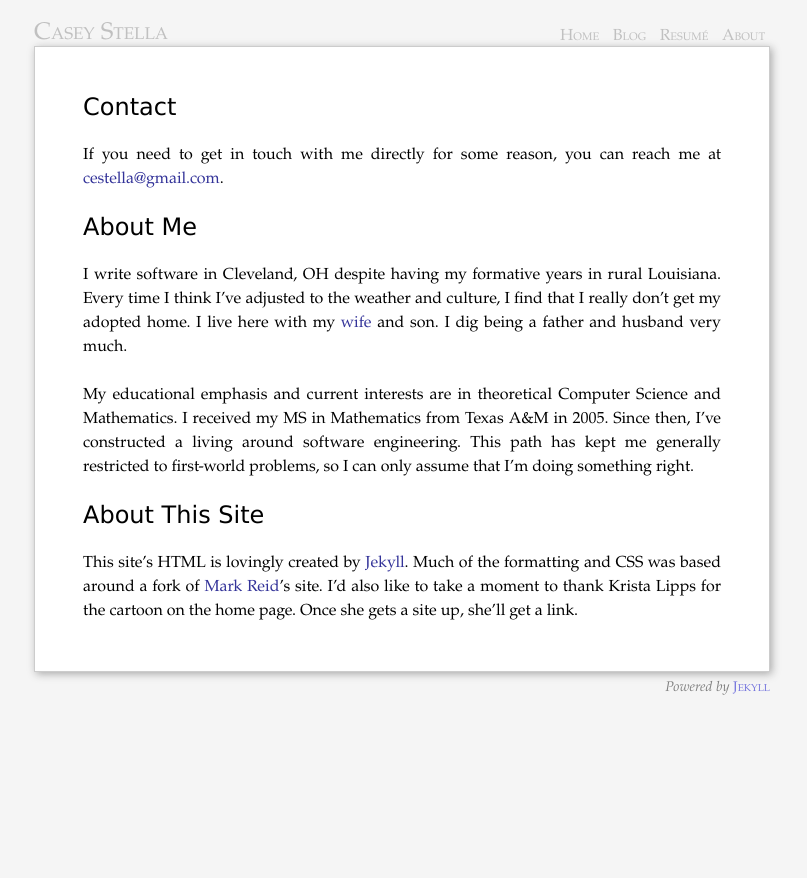
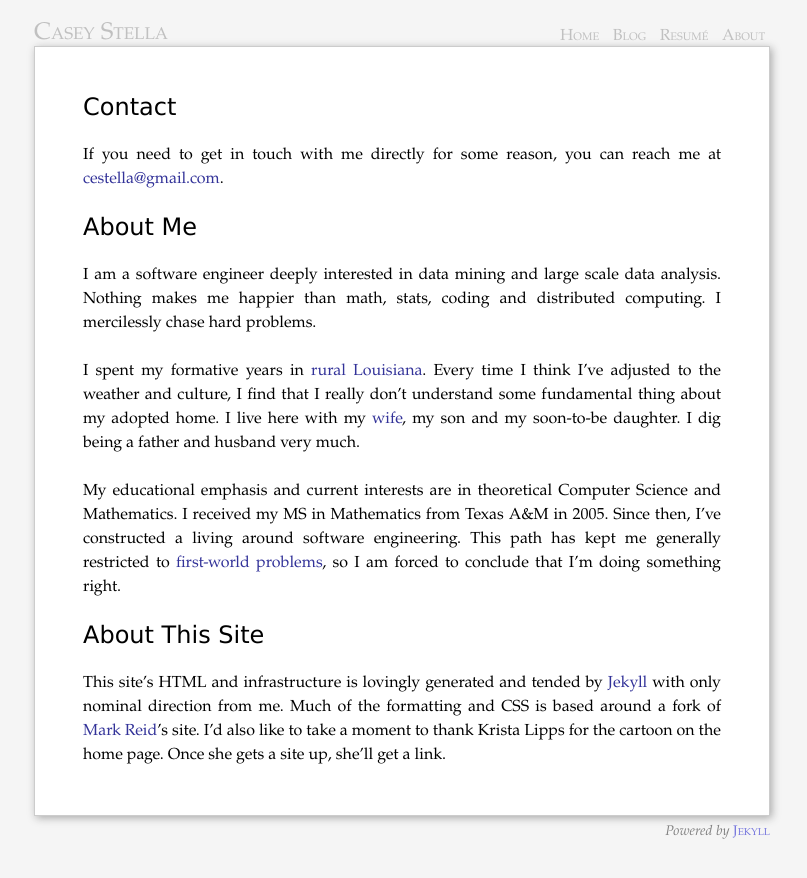
Before and after one commit to cestella/Casey-s-Public-Blog, a Jekyll site: the page built from about/index.markdown, in a window 1280 px wide. Shown: the top 878 px of the page, without its empty margins (238-1045 px from the left). Built offline with Jekyll 4.4.1, drawn with Linux system fonts in a browser that asks for light colours; Markdown is read by kramdown in place of the engine named in the settings.

Commit message:
Updating site and resume.

```diff
--- a/about/index.markdown
+++ b/about/index.markdown
@@ -8,6 +8,7 @@ top: Casey Stella
 
 ---
 
+
 Contact
 =======
 
@@ -16,21 +17,26 @@ If you need to get in touch with me directly for some reason, you can reach me a
 
 About Me
 ========
+I am a software engineer deeply interested in data mining and large scale data analysis.
+Nothing makes me happier than math, stats, coding and distributed computing.
+I mercilessly chase hard problems.
 
-I write software in Cleveland, OH despite having my formative years in rural Louisiana.
+I spent my formative years in [rural Louisiana](http://maps.google.com/maps?hl=en&client=ubuntu&channel=cs&q=Bastrop,+LA&ie=UTF8&hq=&hnear=Bastrop,+Morehouse,+Louisiana&gl=us&ll=32.754942,-91.870422&spn=1.436707,2.765808&t=h&z=9).
 Every time I think I've adjusted to the weather and culture, I find that I really don't
-get my adopted home.  I live here with my [wife](http://facultyprofile.csuohio.edu/csufacultyprofile/detail.cfm?FacultyID=L_GOLD33)
-and son. I dig being a father and husband very much.
+understand some fundamental thing about my adopted home.  I live here with my [wife](http://facultyprofile.csuohio.edu/csufacultyprofile/detail.cfm?FacultyID=L_GOLD33), my son and my soon-to-be daughter.
+I dig being a father and husband very much.
 
 My educational emphasis and current interests are in theoretical Computer Science and Mathematics.
 I received my MS in Mathematics from Texas A&M in 2005. Since then, I've constructed
 a living around software engineering.  This path has kept me generally restricted to
-first-world problems, so I can only assume that I'm doing something right.
+[first-world problems](http://www.reddit.com/r/firstworldproblems), so I am forced to
+conclude that I'm doing something right.
 
 About This Site
 ===============
 
-This site's HTML is lovingly created by [Jekyll](http://jekyllrb.com/).  Much of the formatting and
-CSS was based around a fork of [Mark Reid](http://mark.reid.name/)'s site.  I'd also like to
-take a moment to thank Krista Lipps for the cartoon on the home page.  Once she gets a site up,
-she'll get a link.
+This site's HTML and infrastructure is lovingly generated and tended by [Jekyll](http://jekyllrb.com/)
+with only nominal direction from me.
+Much of the formatting and CSS is based around a fork of [Mark Reid](http://mark.reid.name/)'s site.
+I'd also like to take a moment to thank Krista Lipps for the cartoon on the home page.  Once she gets
+a site up, she'll get a link.
```
Also changed, not shown: _layouts/default.html (+10 -2 lines), blog/_posts/2012-03-20-hadoop-best-practices.markdown (added, +32 -0 lines), blog/_posts/2012-03-20-recent-talks.markdown (added, +30 -0 lines), index.markdown (+4 -5 lines), resume/index.markdown (+19 -4 lines), 5 other files.
